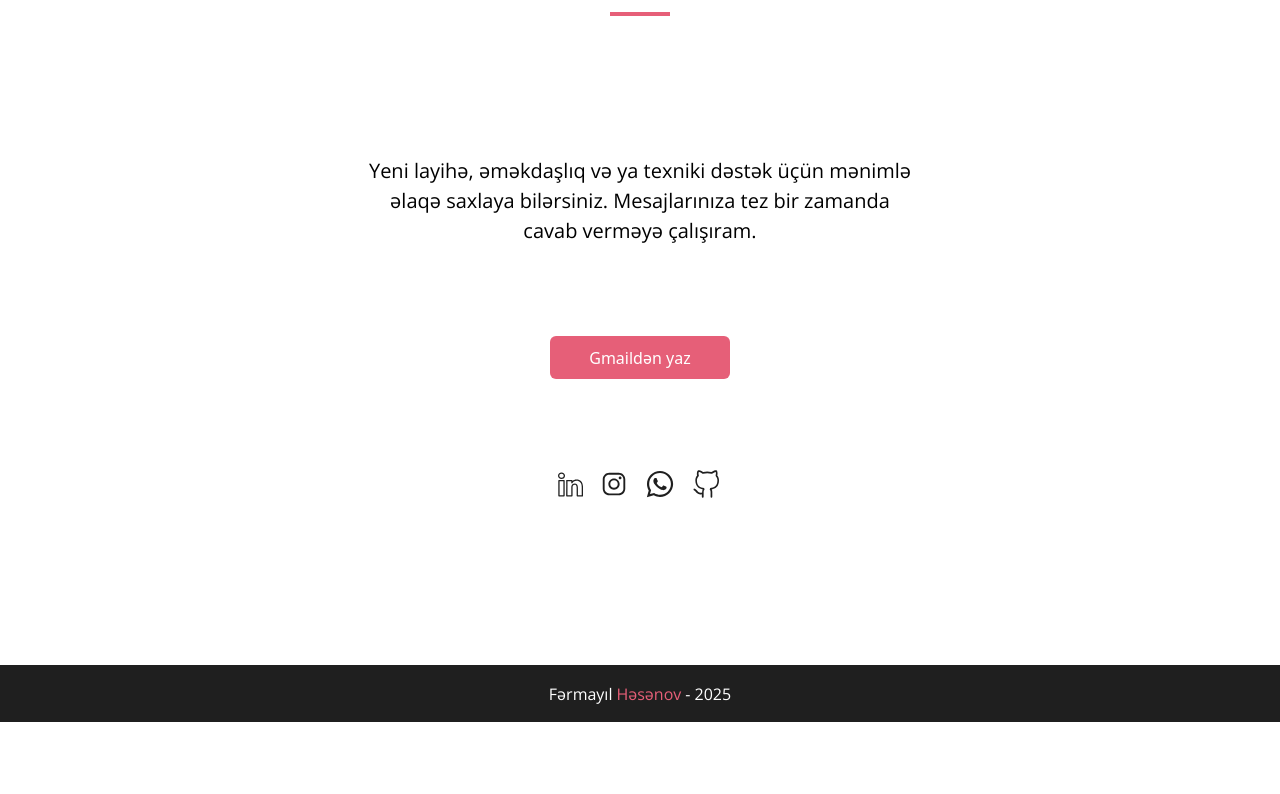
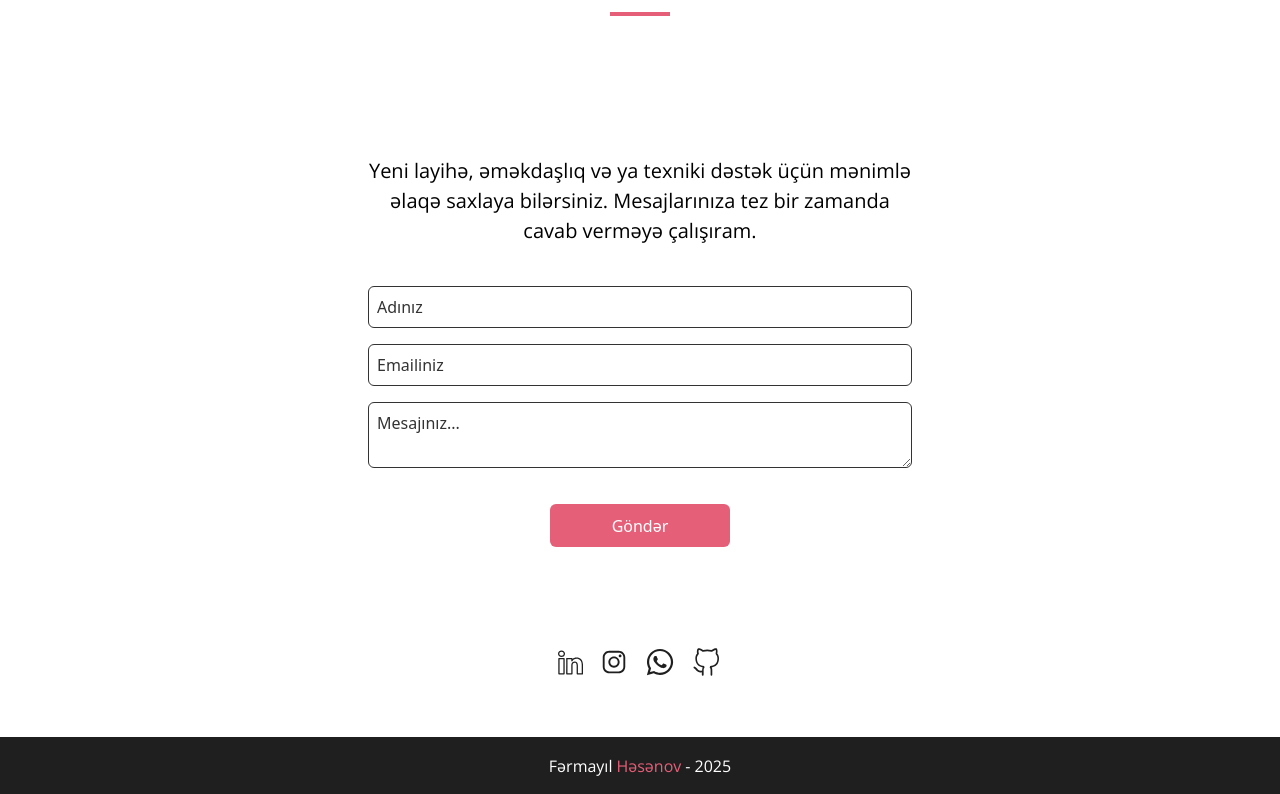
Before and after one commit to Fermayil001/portfolio, a React (Vite) app: page / in a window 1280 px wide. Shown: the part 4296-5090 px from the top of the page. Before the commit the page ends 5018 px from the top, so only its background shows below. Built offline with nearby package versions, Linux system fonts and the light colour scheme.

Commit message:
feat: add EmailJS integration for contact form and update translations

```diff
--- a/package.json
+++ b/package.json
@@ -10,6 +10,7 @@
     "preview": "vite preview"
   },
   "dependencies": {
+    "@emailjs/browser": "^4.4.1",
     "@emotion/react": "^11.14.0",
     "@emotion/styled": "^11.14.1",
     "@headlessui/react": "^2.2.7",
--- a/public/locales/az/translation.json
+++ b/public/locales/az/translation.json
@@ -22,7 +22,7 @@
   "skills.title": "Bacarıqlar",
   "contact.title": "Əlaqə",
   "contact.description": "Yeni layihə, əməkdaşlıq və ya texniki dəstək üçün mənimlə əlaqə saxlaya bilərsiniz. Mesajlarınıza tez bir zamanda cavab verməyə çalışıram.",
-  "contact.button": "Gmaildən yaz",
+  "contact.button": "Göndər",
   "navbar": {
     "about": "Haqqımda",
     "skill": "Bacarıqlar",
--- a/public/locales/en/translation.json
+++ b/public/locales/en/translation.json
@@ -22,7 +22,7 @@
     "skills.title": "Skills",
     "contact.title": "Contact",
     "contact.description": "Whether it’s a new project, collaboration opportunity, or a technical question — feel free to reach out. I aim to respond as promptly as possible.",
-    "contact.button": "Contact me with gmail",
+    "contact.button": "Send",
     "navbar": {
         "about": "About",
         "skill": "Skills",
--- a/src/layout/navbar/Navbar.tsx
+++ b/src/layout/navbar/Navbar.tsx
@@ -15,21 +15,15 @@ interface NavbarProps {
     darkMode: boolean;
     toggleDarkMode: () => void;
 }
-// import sda from '../../../public/Fermayil Hesenov CV.pdf'
+
 export default function Navbar({ darkMode, toggleDarkMode }: NavbarProps) {
-    const [current, setCurrent] = useState('')
+    const [current, setCurrent] = useState<string>('')
     const { i18n, t } = useTranslation();
 
-    const getInitialLanguage = (): 'en' | 'az' => {
-        const storedLang = localStorage.getItem('language');
-        return storedLang === 'az' || storedLang === 'en' ? storedLang : 'az';
-    }
-
-    const [language, setLanguage] = useState<'en' | 'az'>(getInitialLanguage);
+    const [language, setLanguage] = useState<'en' | 'az'>('az');
 
     useEffect(() => {
         i18n.changeLanguage(language);
-        localStorage.setItem('language', language);
     }, [language, i18n]);
 
     const navigation = useMemo(() => [
--- a/src/pages/home/sections/Contact.tsx
+++ b/src/pages/home/sections/Contact.tsx
@@ -2,45 +2,79 @@ import Section from '../../../components/custom/Section'
 import Container from '../../../components/custom/Container'
 import { SocialIcons } from '../../../data/Data';
 import { useTranslation } from 'react-i18next';
+import { useRef } from 'react';
+import emailjs from '@emailjs/browser';
 
 const Contact = () => {
+    const { t } = useTranslation();
+    const formRef = useRef<HTMLFormElement>(null);
+    const { i18n } = useTranslation();
+    const lang = i18n.language as 'az' | 'en';
 
-    const { t } = useTranslation();
+    const sendEmail = (e: React.FormEvent<HTMLFormElement>) => {
+        e.preventDefault();
 
-    const handleGmailClick = () => {
-        const email = 'fermayilhsnv57@gmail.com';
-        const subject = 'Portfolio';
-        const body = 'Salam, portfolionuzu gördüm...';
-
-        // Gmail Compose URL
-        const gmailComposeUrl = new URL('https://mail.google.com/mail/');
-        gmailComposeUrl.searchParams.set('view', 'cm');
-        gmailComposeUrl.searchParams.set('fs', '1');
-        gmailComposeUrl.searchParams.set('to', email);
-        gmailComposeUrl.searchParams.set('su', subject);
-        gmailComposeUrl.searchParams.set('body', body);
-
-        window.open(gmailComposeUrl.toString(), '_blank', 'noopener,noreferrer');
+        if (formRef.current) {
+            emailjs.sendForm(
+                'service_ezh9buv',   // EmailJS service id
+                'template_jnyzmws',  // EmailJS template id
+                formRef.current,
+                'KQE-sb56MzfBqZL0E'    // EmailJS public key
+            ).then(
+                (result) => {
+                    console.log("SUCCESS!", result.text);
+                    alert("Mesaj uğurla göndərildi ✅");
+                },
+                (error) => {
+                    console.log("FAILED...", error.text);
+                    alert("Xəta baş verdi ❌");
+                }
+            );
+        }
     };
 
     return (
         <Section id='contact'>
             <Container title={t("contact.title")}>
-                <div className='w-full mx-auto max-w-[544px] space-y-[90px] flex flex-col items-center'>
+                <div className='w-full mx-auto max-w-[544px] space-y-[40px] flex flex-col items-center'>
                     <p className='text-[20px] font-mainfont text-center'>
                         {t("contact.description")}
                     </p>
 
-                    <button
-                        onClick={handleGmailClick}
-                        className='w-full transition-all duration-300 cursor-pointer max-w-[180px] h-[43px] bg-csred active:bg-csred/100 hover:bg-csred/80 text-cswhite rounded-md'
-                    >
-                        {t("contact.button")}
-                    </button>
-                    <div className="flex gap-x-4 items-center justify-center">
+                    {/* Email form */}
+                    <form ref={formRef} onSubmit={sendEmail} className="flex flex-col gap-4 w-full">
+                        <input
+                            type="text"
+                            name="user_name"
+                            placeholder={`${lang === 'az' ? 'Adınız' : 'Your Name'}`}
+                            required
+                            className="w-full p-2 border placeholder:text-csmain dark:placeholder:text-cswhite rounded-md outline-none border-csmain dark:shadow-csred hover:shadow-sm focus:shadow-sm transition duration-300 dark:border-csred"
+                        />
+                        <input
+                            type="email"
+                            name="user_email"
+                            placeholder={`${lang === 'az' ? 'Emailiniz' : 'Your Email'}`}
+                            required
+                            className="w-full p-2 border placeholder:text-csmain dark:placeholder:text-cswhite rounded-md outline-none border-csmain dark:shadow-csred hover:shadow-sm focus:shadow-sm transition duration-300 dark:border-csred"
+                        />
+                        <textarea
+                            name="message"
+                            placeholder={`${lang === 'az' ? 'Mesajınız...' : 'Your Message'}`}
+                            required
+                            className="w-full p-2 border placeholder:text-csmain dark:placeholder:text-cswhite rounded-md outline-none border-csmain dark:shadow-csred hover:shadow-sm focus:shadow-sm transition duration-300 dark:border-csred"
+                        />
+                        <button
+                            type="submit"
+                            className='w-full transition-all mt-5 duration-300 cursor-pointer max-w-[180px] h-[43px] bg-csred active:bg-csred/100 hover:bg-csred/80 text-cswhite rounded-md mx-auto'
+                        >
+                            {t("contact.button")}
+                        </button>
+                    </form>
+
+                    <div className="flex gap-x-4 items-center justify-center my-15">
                         {SocialIcons.map(({ icon: Icon, url }) => (
-                            <a key={url} target='_blank' href={url} className='flex flex-col items-center'>
-                                <Icon size={url == 'https://www.linkedin.com/in/fermayil-hesenov/' ? 25 : 30} className='text-csblack dark:text-cswhite' />
+                            <a key={url} target='_blank' href={url} className='flex flex-col items-center hover:scale-105 transition-all duration-300'>
+                                <Icon size={url === 'https://www.linkedin.com/in/fermayil-hesenov/' ? 25 : 30} className='text-csblack dark:text-cswhite ' />
                             </a>
                         ))}
                     </div>
--- a/src/pages/home/sections/Skills.tsx
+++ b/src/pages/home/sections/Skills.tsx
@@ -23,7 +23,7 @@ const Skills = () => {
             y: 0,
             transition: {
                 duration: 0.4,
-                ease: [0.42, 0, 0.58, 1], // "easeOut" tipik cubic bezier olaraq
+                ease: [0.42, 0, 0.58, 1],
             },
         },
     };
```
Also changed, not shown: 1 other file (tests, documents, lock files or other folders).
